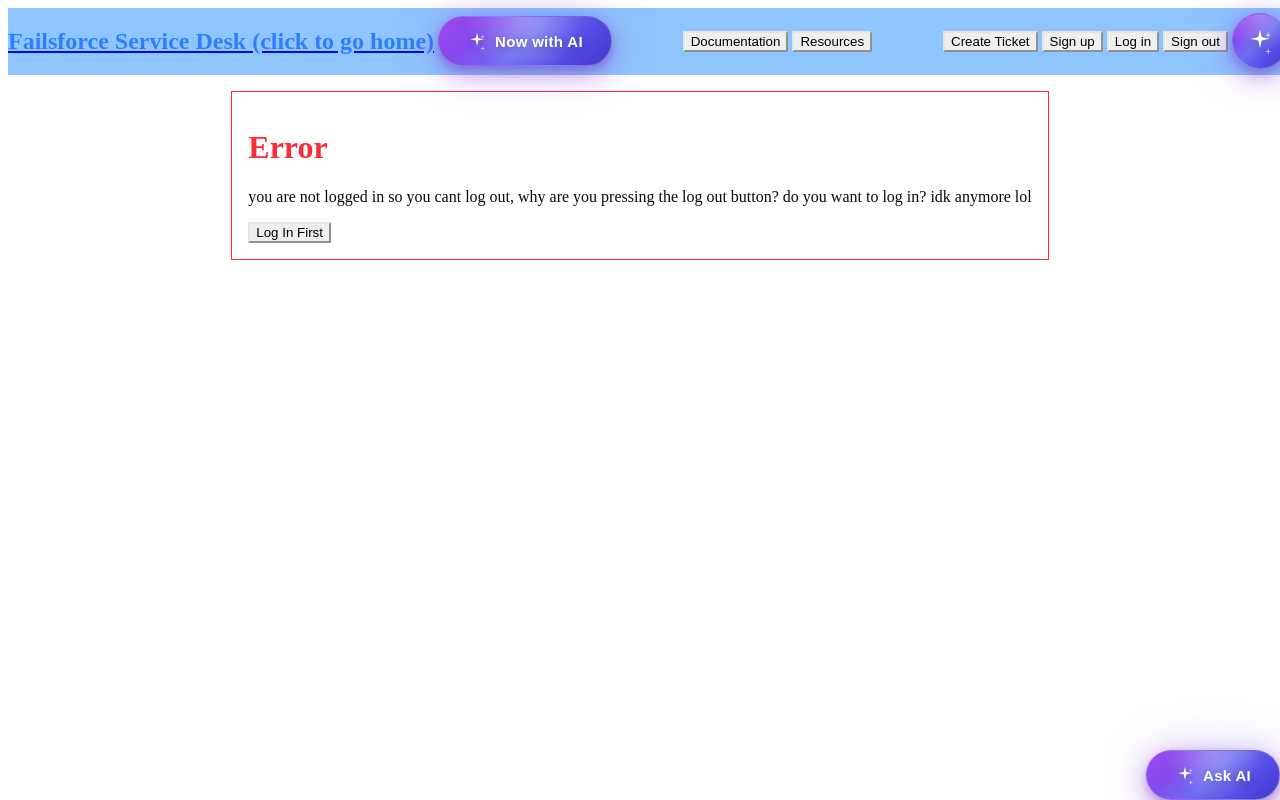
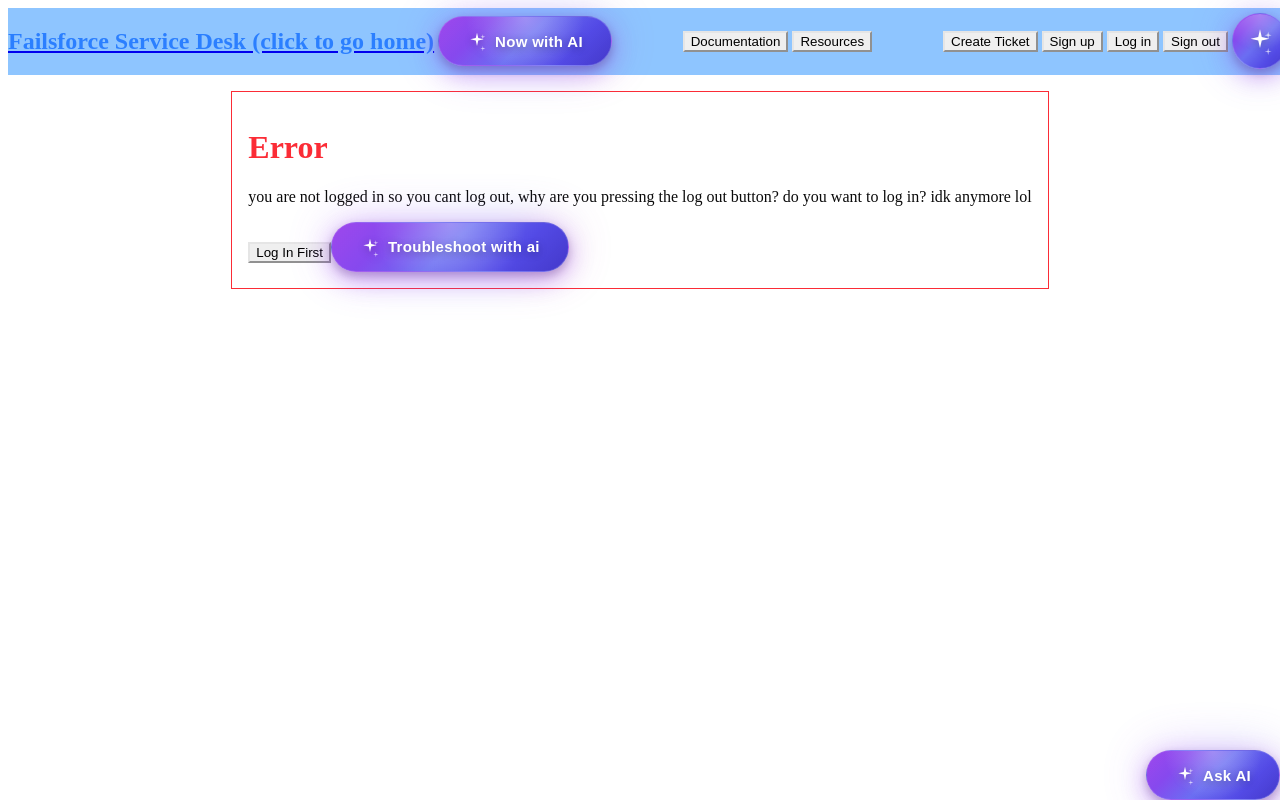
Before and after one commit to ingoau/service-table, a Next.js app: page /logout in a window 1280 px wide. Built offline with nearby package versions, Linux system fonts and the light colour scheme.

Commit message:
add ai button to error page

```diff
--- a/app/logout/page.tsx
+++ b/app/logout/page.tsx
@@ -1,4 +1,6 @@
 "use client";
+
+import { AIButton } from "@/components/ai-button";
 
 export default function LogoutPage() {
   return (
@@ -15,6 +17,7 @@ export default function LogoutPage() {
       >
         Log In First
       </button>
+      <AIButton text="Troubleshoot with ai" />
     </div>
   );
 }
```
